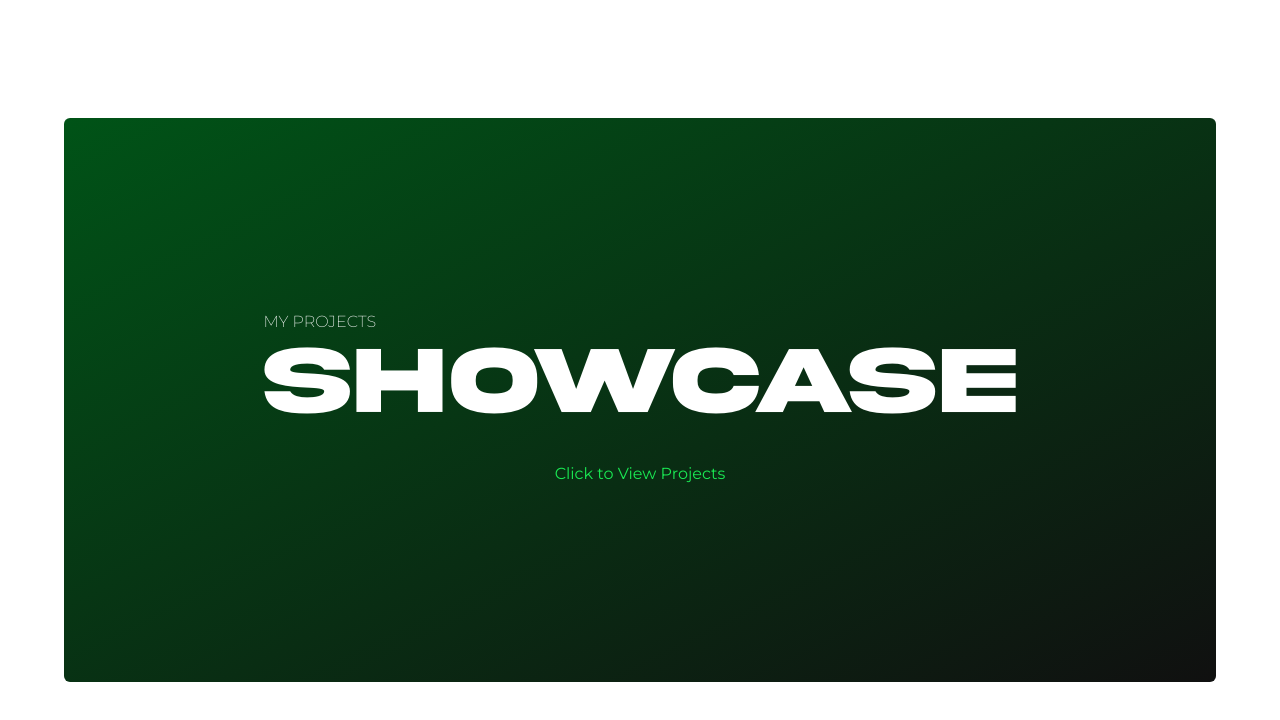
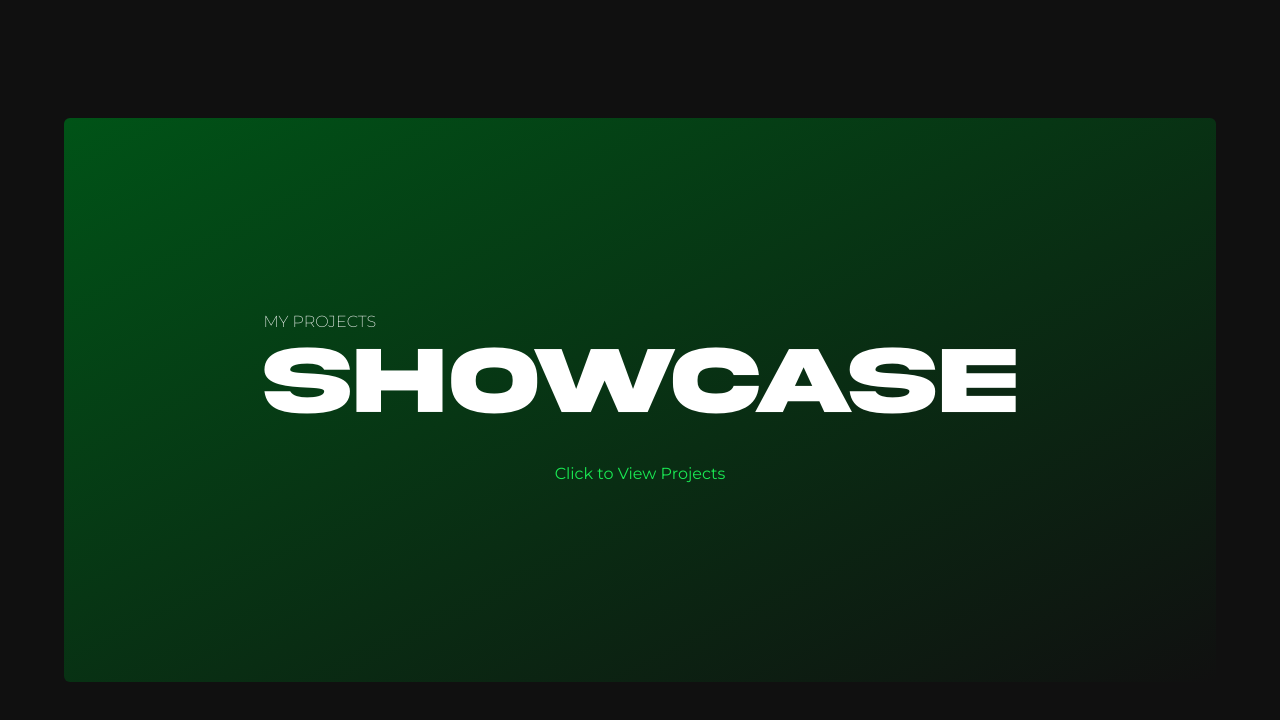
Before and after one commit to JohnnnGreat/Projects-Display, a Next.js app: page / in a window 1280 px wide. Shown: the top 720 px of the page. Built offline with nearby package versions, Linux system fonts and the light colour scheme.

Commit message:
made a test

```diff
--- a/src/styles/globals.css
+++ b/src/styles/globals.css
@@ -5,7 +5,7 @@
 @tailwind utilities;
 
 body {
-  background-colo: #101010;
+  background-color: #101010;
 }
 
 * {
```
